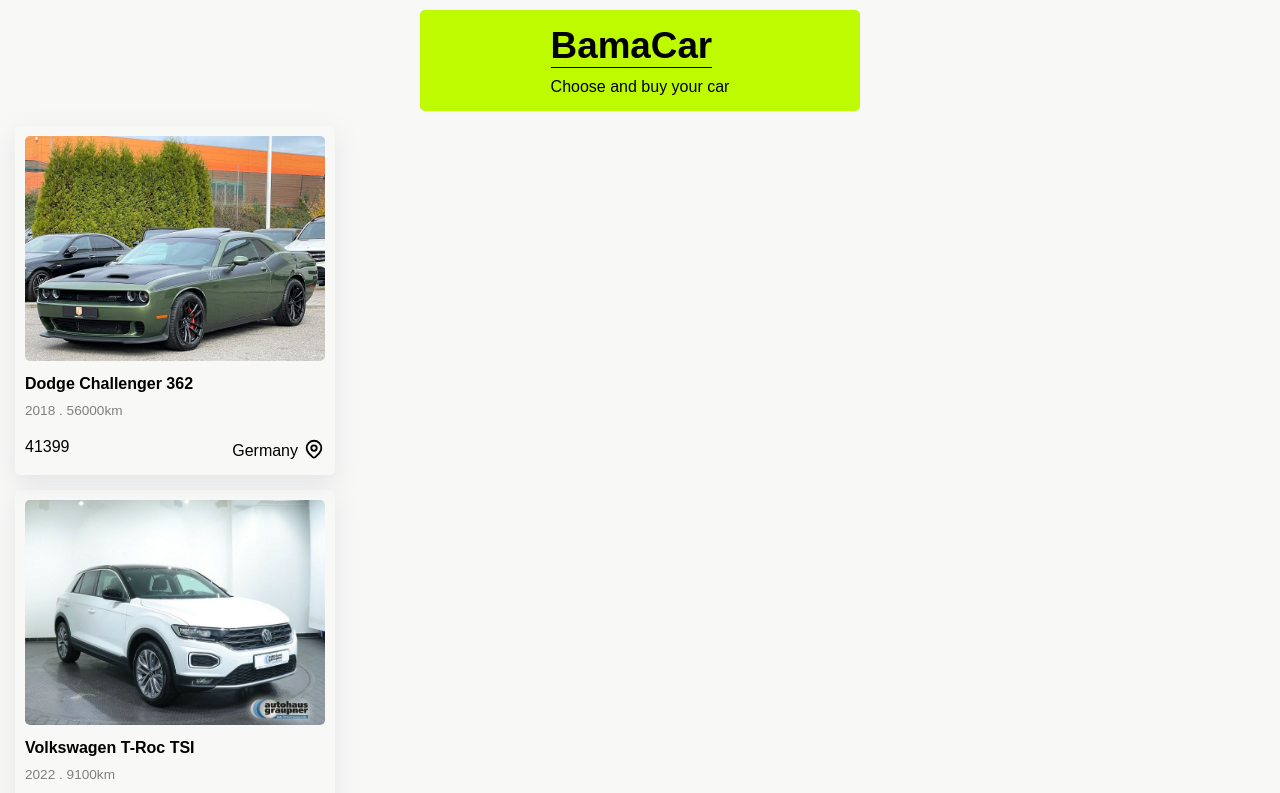
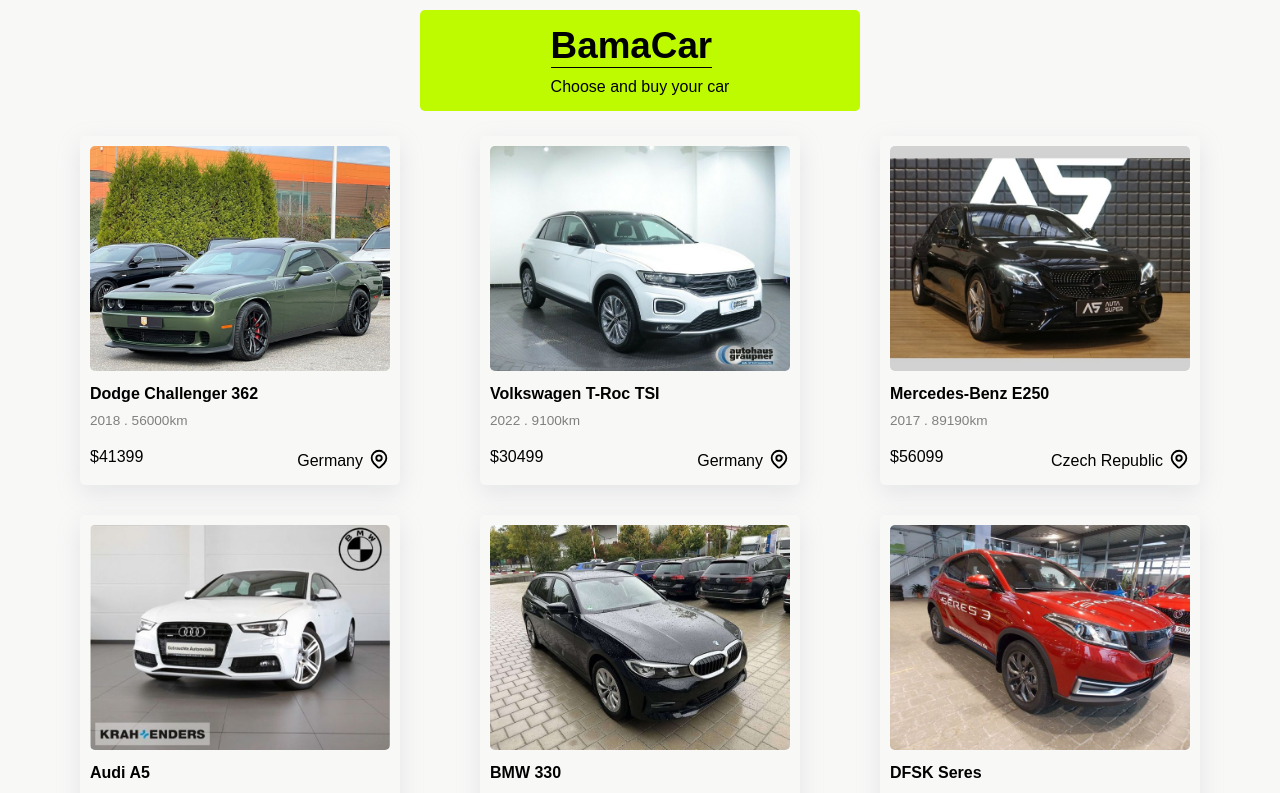
Before and after one commit to shahvalizadehmaryam/bama-car, a Next.js app: page /cars in a window 1280 px wide. Shown: the top 793 px of the page. Built offline with nearby package versions, Linux system fonts and the light colour scheme.

Commit message:
card component styles and functionality completed.

```diff
--- a/components/modules/Card.js
+++ b/components/modules/Card.js
@@ -12,7 +12,7 @@
         {year} . {distance}km
       </p>
       <div className={styles.footer}>
-        <p>{price}</p>
+        <p>${price}</p>
         <div className={styles.location}>
           <p>{location}</p>
 
--- a/components/templates/carsPage.js
+++ b/components/templates/carsPage.js
@@ -1,8 +1,9 @@
 import Card from "../modules/Card";
+import styles from "./carsPage.module.css";
 
 const CarsPage = ({ data }) => {
 return (
-    <div>
+<div className={styles.container}>
     {data.map((car) => (
     <Card key={car.id} {...car} />
     ))}
--- /dev/null
+++ b/components/templates/carsPage.module.css
@@ -0,0 +1,7 @@
+.container {
+    display: flex;
+    flex-wrap: wrap;
+    justify-content: space-around;
+    max-width: 1200px;
+    margin: auto;
+  }
```
Lines whose indentation alone changed are shown as unchanged.
